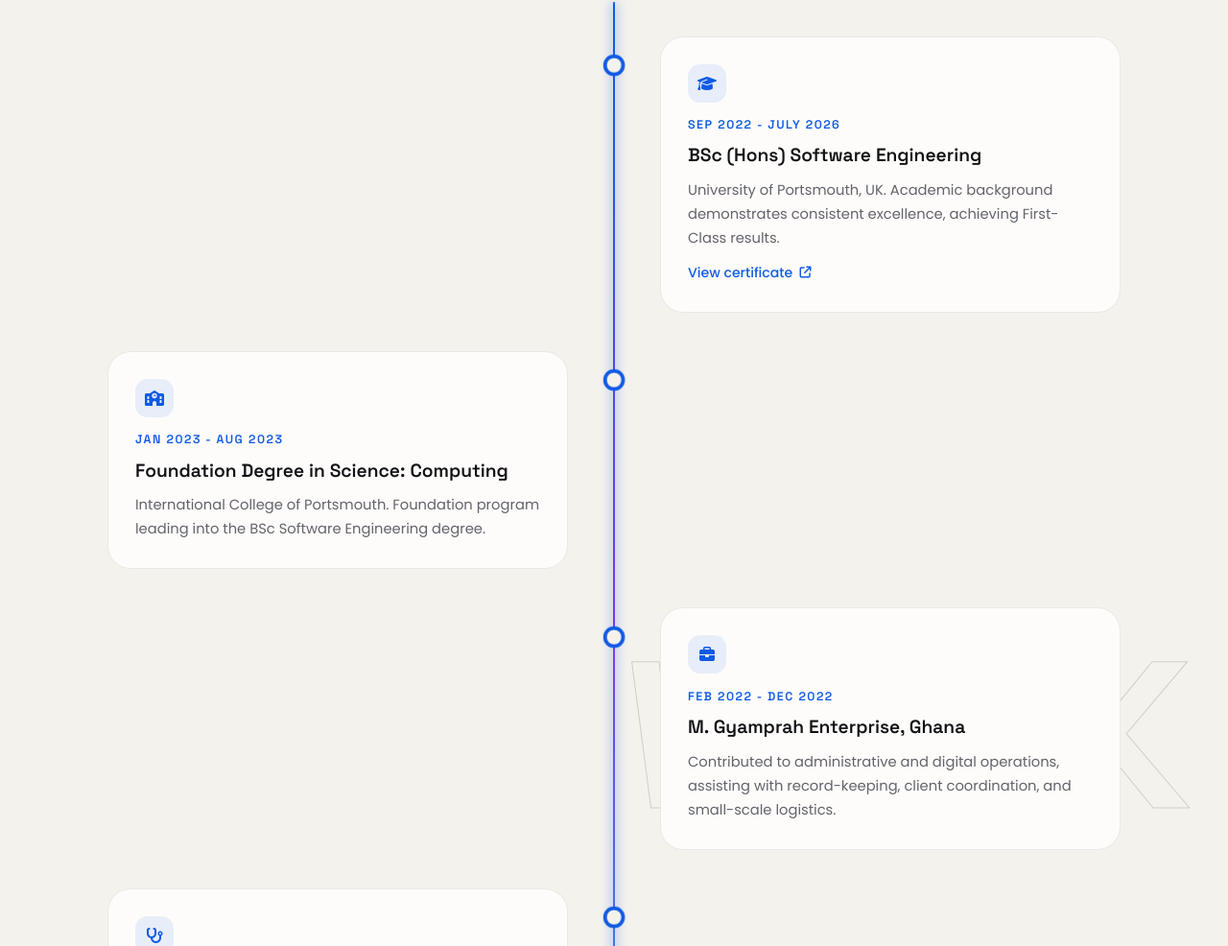
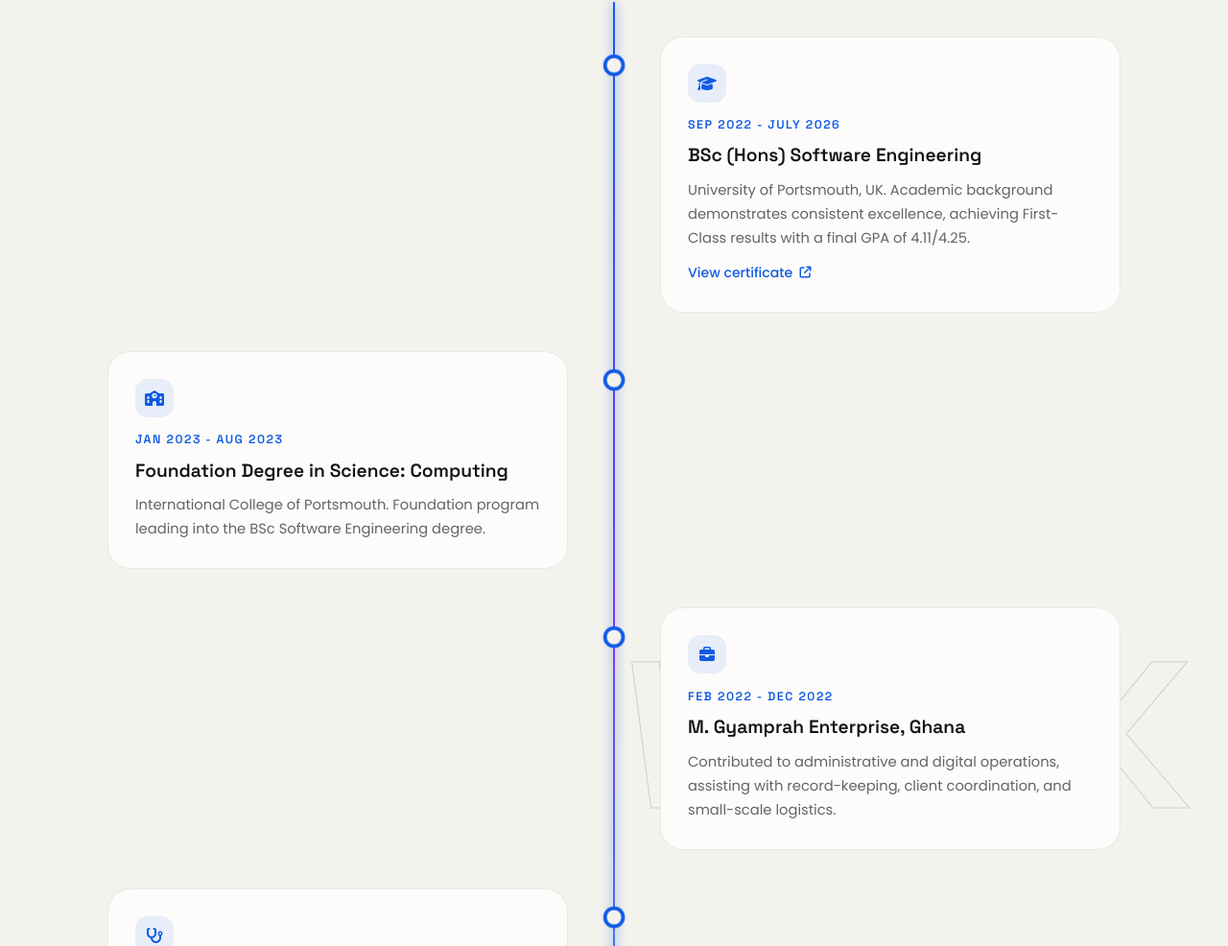
Before and after one commit to Tineprah07/Portfolio, a website: page Portfolio/index.html in a window 1280 px wide. Shown: the part 3699-4685 px from the top of the page at 96% size. Drawn offline with Linux system fonts and the light colour scheme; animation ran at ten frames a second.

Commit message:
adding certificate...

```diff
--- a/Portfolio/index.html
+++ b/Portfolio/index.html
@@ -319,7 +319,7 @@
               <span class="timeline-date">SEP 2022 - JULY 2026</span>
               <h4>BSc (Hons) Software Engineering</h4>
               <p>
-                University of Portsmouth, UK. Academic background demonstrates consistent excellence, achieving First-Class results.
+                University of Portsmouth, UK. Academic background demonstrates consistent excellence, achieving First-Class results with a final GPA of 4.11/4.25.
               </p>
               <a href="images/certificates/UoP_BSc_Software_Engineering.jpg" class="contact-action timeline-cert" target="_blank" rel="noopener">
                 View certificate <i class="fa-solid fa-arrow-up-right-from-square"></i>
```
